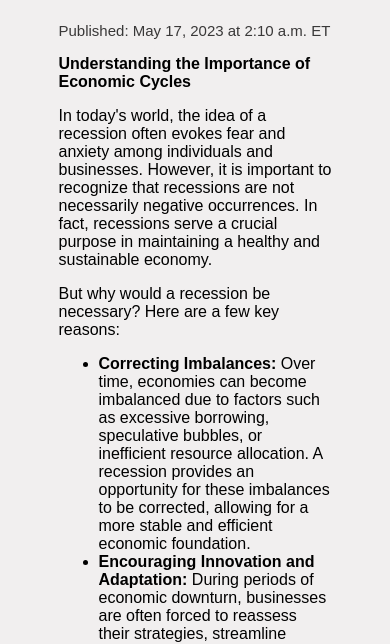
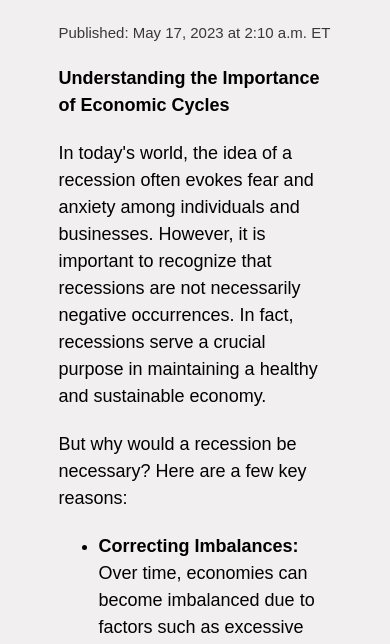
Before and after one commit to aapcssasha/Driver, a plain HTML site: page articles/Why-a-Recession-is-Needed.html in a window 390 px wide. Shown: the part 157-801 px from the top of the page. Drawn offline with Linux system fonts and the light colour scheme.

Commit message:
line-height

```diff
--- a/styles.css
+++ b/styles.css
@@ -117,6 +117,16 @@ body.articles-body article{
     padding-left: 15%;
     padding-right: 15%;
 }
+body.articles-body article p{
+    line-height: 1.5;
+    font-size: 18px;
+    padding-bottom: 1%;
+}
+body.articles-body article  ul li{
+    line-height: 1.5;
+    font-size: 18px;
+    padding-bottom: 1%;
+}
 
 body.articles-body .Article-time{
     color: #393838;
@@ -142,6 +152,17 @@ body.articles-body .yo1 a:hover{
         grid-template-columns: 1fr;
         width: 100%;
     }
+    body.articles-body article p{
+        line-height: 1.5;
+        font-size: 18px;
+        padding-bottom: 1%;
+    }
+    body.articles-body article  ul li{
+        line-height: 1.5;
+        font-size: 18px;
+        padding-bottom: 1%;
+    }
+
     footer{
             background-color: rgb(28, 39, 69);
             text-align: center;
```
Also changed, not shown: articles/Week-economic-data.html (+1 -1 lines).
